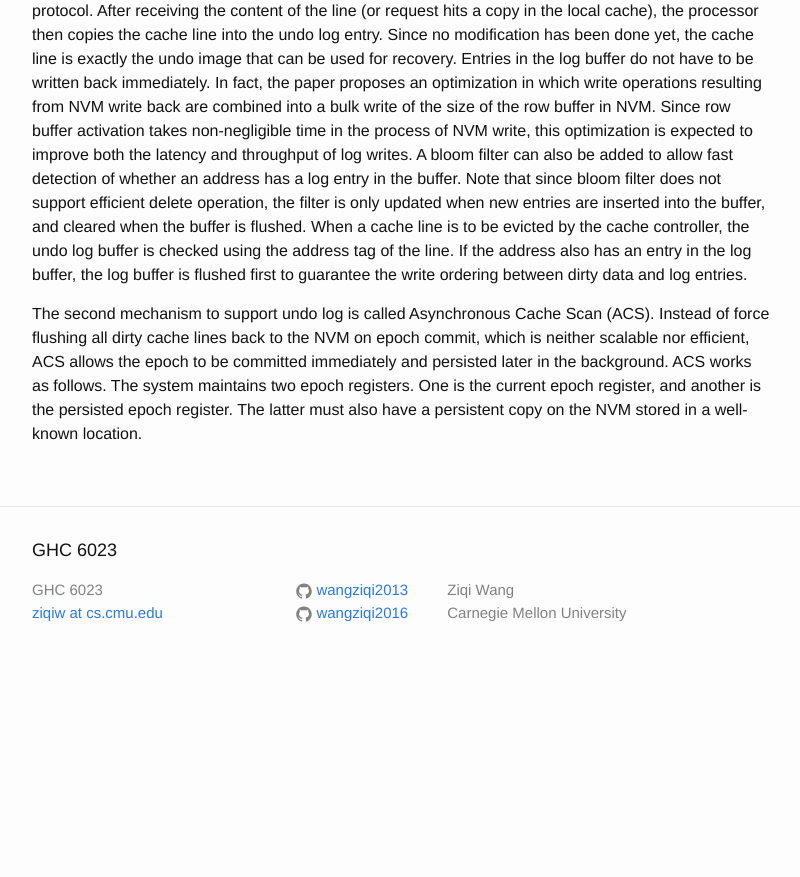
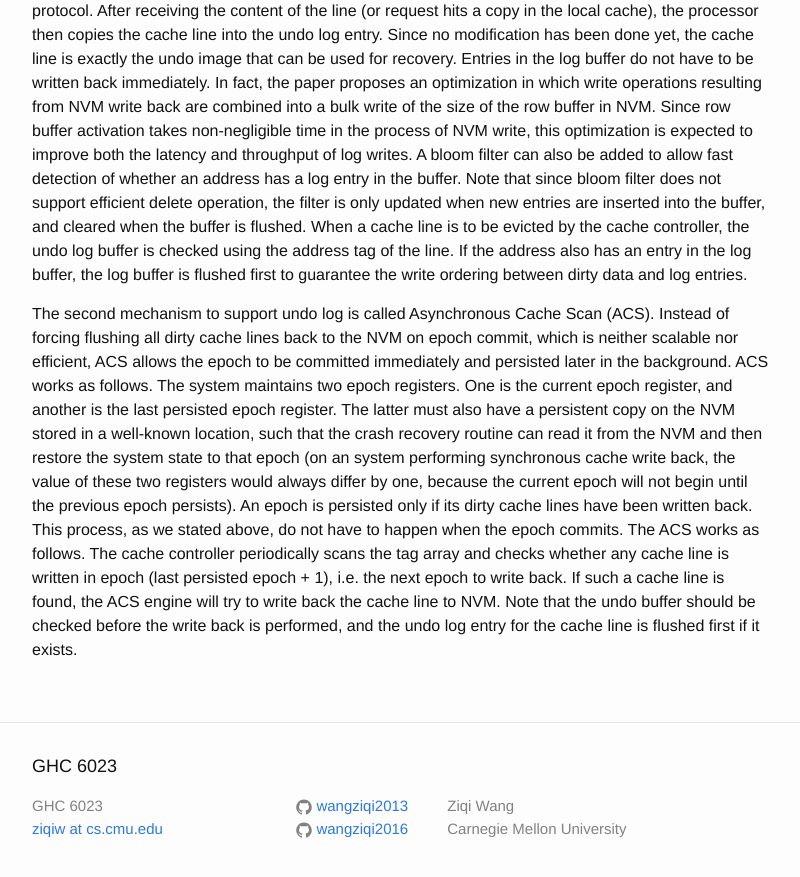
Before and after one commit to wangziqi2013/wangziqi2013.github.io, a Jekyll site: the page built from _posts/2019-02-08-picl.markdown, in a window 1280 px wide and 900 px high, scrolled down 2257 px. Shown: the top 877 px of the window, without its empty margins (238-1038 px from the left). Built offline with Jekyll 4.4.1, drawn with Linux system fonts in a browser that asks for light colours; before the commit the page ends 2941 px from its top, so only the background shows below that.

Commit message:
Working on ACS

```diff
--- a/_posts/2019-02-08-picl.markdown
+++ b/_posts/2019-02-08-picl.markdown
@@ -89,8 +89,15 @@ the buffer, and cleared when the buffer is flushed. When a cache line is to be e
 log buffer is checked using the address tag of the line. If the address also has an entry in the log buffer, the log buffer
 is flushed first to guarantee the write ordering between dirty data and log entries.
 
-The second mechanism to support undo log is called Asynchronous Cache Scan (ACS). Instead of force flushing all dirty cache
+The second mechanism to support undo log is called Asynchronous Cache Scan (ACS). Instead of forcing flushing all dirty cache
 lines back to the NVM on epoch commit, which is neither scalable nor efficient, ACS allows the epoch to be committed
 immediately and persisted later in the background. ACS works as follows. The system maintains two epoch registers. One is
-the current epoch register, and another is the persisted epoch register. The latter must also have a persistent copy
-on the NVM stored in a well-known location.
+the current epoch register, and another is the last persisted epoch register. The latter must also have a persistent copy
+on the NVM stored in a well-known location, such that the crash recovery routine can read it from the NVM and then restore
+the system state to that epoch (on an system performing synchronous cache write back, the value of these two registers would
+always differ by one, because the current epoch will not begin until the previous epoch persists). An epoch is persisted
+only if its dirty cache lines have been written back. This process, as we stated above, do not have to happen when the
+epoch commits. The ACS works as follows. The cache controller periodically scans the tag array and checks whether any cache
+line is written in epoch (last persisted epoch + 1), i.e. the next epoch to write back. If such a cache line is found,
+the ACS engine will try to write back the cache line to NVM. Note that the undo buffer should be checked before the
+write back is performed, and the undo log entry for the cache line is flushed first if it exists.
```
